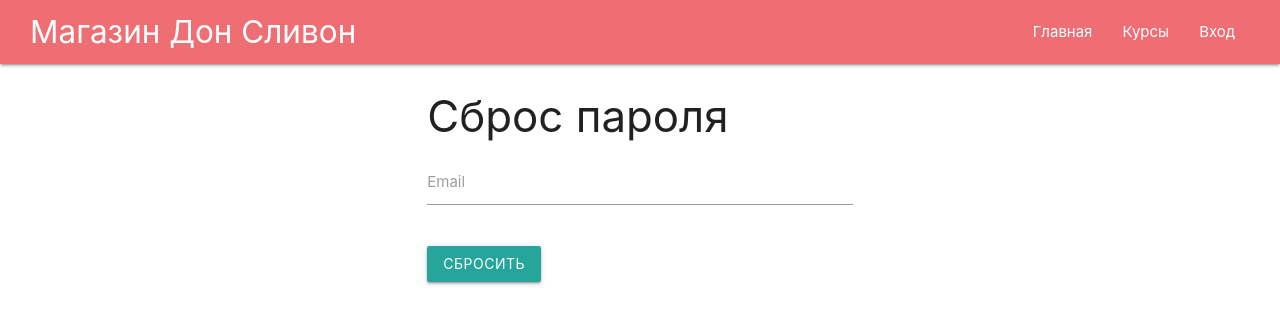
After one commit to IgorZn/nodejs-practica, a Node server app: page /auth/reset in a window 1280 px wide. The commit adds this page. Shown: the top 324 px of the page. Run offline with Node 20, Linux system fonts and the light colour scheme; some libraries are stand-ins or nearby versions.

Commit message:
Done: 03 Next: 04,
Cypress: Автоматизированное тестирование с нуля
Next: Checkboxes and radio buttons

```diff
--- a/keys/index.js
+++ b/keys/index.js
@@ -1,7 +1,8 @@
-const pwd = 'QhdiCOhl6tFVHmBW'
+const PWD = 'QhdiCOhl6tFVHmBW'
+const USER_NAME = 'igor_zn'
 
 module.exports = {
-    MONGODB_URI: `mongodb+srv://igor_zn:${pwd}@cluster0.eyljf.mongodb.net/my_shop`,
+    MONGODB_URI: `mongodb+srv://${USER_NAME}:${PWD}@cluster0.eyljf.mongodb.net/my_shop`,
     SECRET: 'some_secret_value',
     SEND_API: '6u195pfbryapgpm6mchn8s76grpj5bkxjrs448ae',
     NO_REPLAY_EMAIL: 'igor.znamensky@outlook.com'
--- a/routes/auth.js
+++ b/routes/auth.js
@@ -3,21 +3,15 @@ const keys = require('../keys')
 
 const {Router} = require('express')
 const router = Router()
-var bcrypt = require('bcryptjs')
+const bcrypt = require('bcryptjs')
+const crypto = require('crypto')
 
 // email sender
-const nodemailer = require('nodemailer')
 const unisend = require('unisender')
-// const transporter = nodemailer.createTransport(unisend({
-//     api_key: keys.SEND_API,
-//     lang: 'ru'
-// }))
 const uniSender = new unisend({
                 api_key: keys.SEND_API,
                 lang: 'ru'
             })
-
-
 const regEmail = require('../emails/registration')
 
 // User
@@ -87,10 +81,12 @@ router.post('/register', async (req, res) => {
         const candidate = await User.findOne({ email })
 
         if (candidate) {
+            // такой пользователь уже есть
             // теперь эту ошибку надо передать на клиента, т.е. в GET
             req.flash('errorRegister', 'Пользователь с таким адресом уже существует')
             res.redirect('/auth/login#register')
         } else {
+            // создаем нового пользователя
             const hashPassword = await bcrypt.hash(password, 10)
             const user = new User({
                 email, name, password: hashPassword, cart:{items: []}
@@ -98,14 +94,46 @@ router.post('/register', async (req, res) => {
             await user.save()
         }
 
+        // перекинуть на страницу входа
         res.redirect('/auth/login#login')
 
+        // отправит письмо о успешной решистрации
         await uniSender.sendEmail(regEmail(email, name))
-        // await transporter.sendMail(regEmail(email))
 
     } catch (e) {
         console.log(e)
     }
 })
 
+router.get('/reset', (req, res) => {
+    res.render('auth/reset', {
+        title: 'Забыли пароль?',
+        error: req.flash('error'),
+
+    })
+})
+
+router.post('/reset', (req, res) => {
+    try {
+        crypto.randomBytes(32, async (err, buf) => {
+            if (err) {
+                req.flash('error', 'Что-то пошло нетак, попробуйте позднее.')
+                return res.redirect()
+            }
+
+            const token = buf.toString('hex')
+            const candidate = await User.findOne({email: req.body.email})
+
+            if (candidate) {
+
+            } else {
+                req.flash('error', 'Пользователя с таким адресом не зарегестрировано')
+                res.redirect('/auth/reset')
+            }
+        })
+    } catch (e) {
+        console.log(e)
+    }
+})
+
 module.exports = router
--- a/routes/card.js
+++ b/routes/card.js
@@ -13,17 +13,12 @@ function mapCartItems(cart){
     )
 }
 
-
 function calcPrice(courses){
     return courses.reduce((total, course)=>{
         console.log(course)
         return total += course.price * course.count
     }, 0)
 }
-
-
-
-
 
 
 router.post('/add', auth, async (req, res) => {
--- a/views/auth/login.hbs
+++ b/views/auth/login.hbs
@@ -33,7 +33,7 @@
             <!--  req.csrfToken() вставит в value `token,
             который будет назначен res.locals.csrf в  variables.js  -->
             <input type="hidden" name="_csrf" value="{{csrf}}">
-
+            <p><a href="/auth/reset">Забыли пароль?</a></p>
             <button class="btn btn-primary" type="submit">Войти</button>
 
         </form>
--- /dev/null
+++ b/views/auth/reset.hbs
@@ -0,0 +1,27 @@
+<div class="row">
+    <div class="col s6 offset-s3">
+        <!--  выводим ошибку, если есть    -->
+        {{#if error}}
+            <p class="alert">{{error}}</p>
+        {{/if}}
+
+        <h3>Сброс пароля</h3>
+        <!-- Login -->
+        <form action="/auth/reset" method="post">
+            <!--    user_name (email)    -->
+            <div class="input-field">
+                <input id="email" name="email" type="email" class="validate" required>
+                <label for="email">Email</label>
+                <span class="helper-text" data-error="Введите e-mail" data-success="OK"></span>
+            </div>
+
+            <!--  req.csrfToken() вставит в value `token,
+            который будет назначен res.locals.csrf в  variables.js  -->
+            <input type="hidden" name="_csrf" value="{{csrf}}">
+
+            <button class="btn btn-primary" type="submit">Сбросить</button>
+
+        </form>
+
+    </div>
+</div>
```
